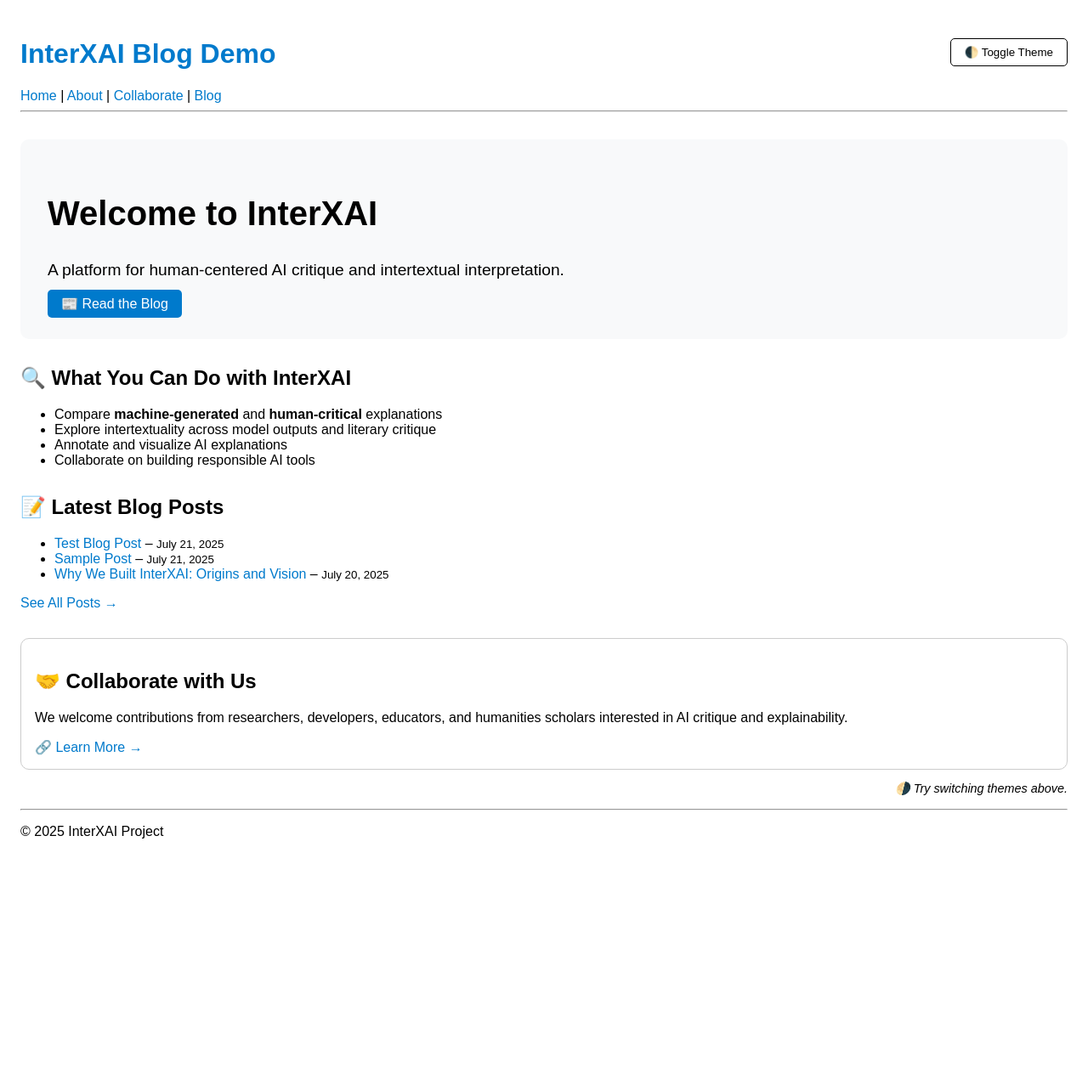
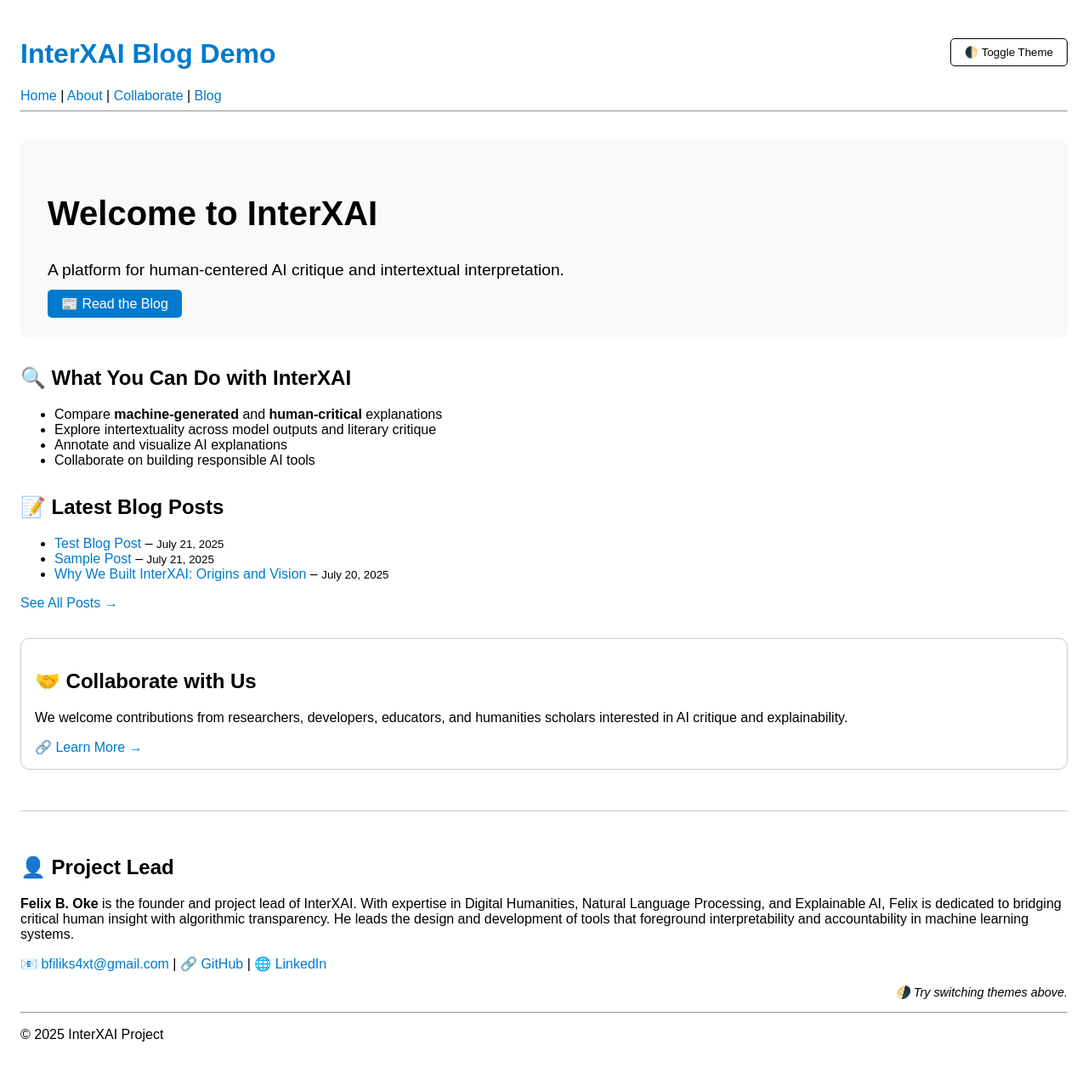
Before and after one commit to bfiliks/interxai.github.io, a Jekyll site: the page built from index.md, in a window 1280 px wide. Shown: the whole page at 85% size. Built offline with Jekyll 4.4.1, drawn with Linux system fonts in a browser that asks for light colours; before the commit the page ends 1044 px from its top, so only the background shows below that.

Commit message:
Update index.md

```diff
--- a/index.md
+++ b/index.md
@@ -38,4 +38,12 @@ title: Home
   <a href="{{ site.baseurl }}/collaborate/">🔗 Learn More →</a>
 </section>
 
+<section style="margin-top: 3rem; border-top: 1px solid #ccc; padding-top: 2rem;">
+  <h2>👤 Project Lead</h2>
+  <p><strong>Felix B. Oke</strong> is the founder and project lead of InterXAI. With expertise in Digital Humanities, Natural Language Processing, and Explainable AI, Felix is dedicated to bridging critical human insight with algorithmic transparency. He leads the design and development of tools that foreground interpretability and accountability in machine learning systems.</p>
+  <p>📧 <a href="mailto:bfiliks4xt@gmail.com">bfiliks4xt@gmail.com</a> |
+     🔗 <a href="https://github.com/bfiliks" target="_blank">GitHub</a> |
+     🌐 <a href="https://www.linkedin.com/in/felixoke/" target="_blank">LinkedIn</a></p>
+</section>
+
 <p style="text-align: right; font-size: 0.9rem;"><em>🌗 Try switching themes above.</em></p>
```
